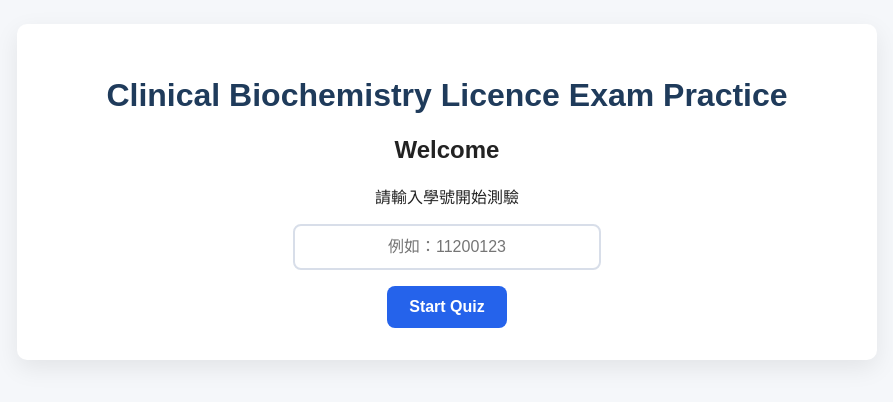
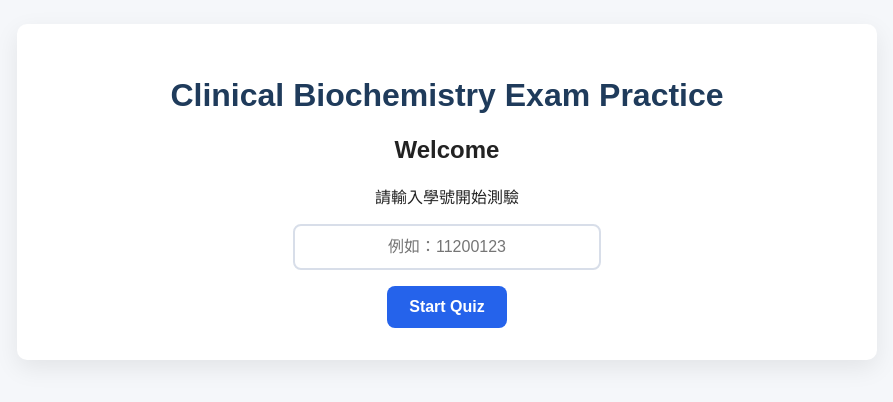
Before and after one commit to 11202005/clinical-biochem-quiz, a plain HTML site: page index.html in a window 1280 px wide. Shown: the whole page, without its empty margins (193-1086 px from the left). Drawn offline with Linux system fonts and the light colour scheme.

Commit message:
Update index.html

```diff
--- a/index.html
+++ b/index.html
@@ -103,7 +103,7 @@
 
 <body>
   <div class="quiz-container">
-    <h1>Clinical Biochemistry Licence Exam Practice</h1>
+    <h1>Clinical Biochemistry Exam Practice</h1>
 
     <div id="login-screen" class="screen active login-box">
       <h2>Welcome</h2>
```
